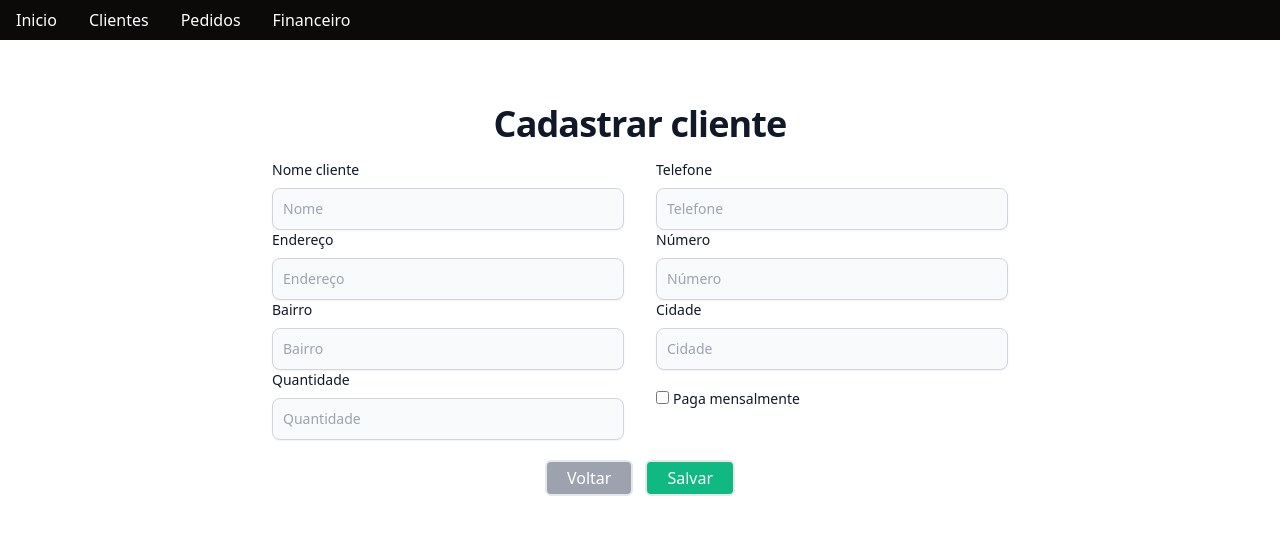
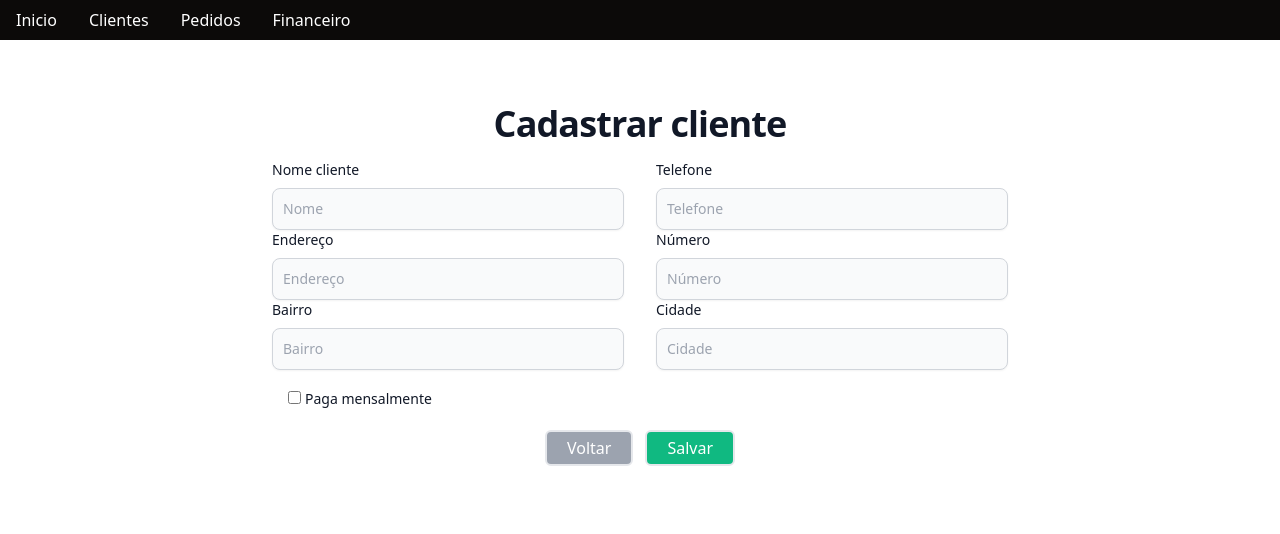
Before and after one commit to gabrielyvg/marmitech, a Next.js app in the folder front/: page /clientes/cadastrar-cliente in a window 1280 px wide. Shown: the top 534 px of the page. Built offline with nearby package versions, Linux system fonts and the light colour scheme.

Commit message:
refactor: removing quantity field and adding a missing td

```diff
--- a/front/src/pages/clientes/cadastrar-cliente.js
+++ b/front/src/pages/clientes/cadastrar-cliente.js
@@ -1,7 +1,6 @@
 import { useForm } from 'react-hook-form';
 import { useRouter } from 'next/router';
 import { clienteService } from '../../services/clienteService';
-import mockObj from '@/utils/mock';
 
 export default function CadastrarCliente() {
     const router = useRouter();
@@ -77,17 +76,7 @@ export default function CadastrarCliente() {
                                 {...register('cidade')}
                                 className='shadow-sm bg-gray-50 border border-gray-300 text-gray-900 text-sm rounded-lg focus:ring-primary-500 focus:border-primary-500 block w-full p-2.5' />
                         </div>
-                        <div className='mr-4'>
-                            <label htmlFor="quantidade" className="block mb-2 text-sm font-medium text-gray-900">Quantidade</label>
-                            <input type="text"
-                                name="quantidade"
-                                placeholder="Quantidade"
-                                {...register('quantidade')}
-                                className='shadow-sm bg-gray-50 border border-gray-300 text-gray-900 text-sm rounded-lg focus:ring-primary-500 focus:border-primary-500 block w-full p-2.5' />
-                        </div>
-
                         <div className='ml-4 mt-4'>
-
                             <input type="checkbox" id="paga_mensalmente" name="paga_mensalmente" className='mr-1' {...register('paga_mensalmente')}
                                 onChange={(e) => setValue('paga_mensalmente', e.target.checked)} />
                             <label htmlFor="paga_mensalmente" className="text-sm font-medium text-gray-900" >Paga mensalmente</label>
--- a/front/src/pages/clientes/index.js
+++ b/front/src/pages/clientes/index.js
@@ -50,6 +50,7 @@ export default function Clientes() {
                                         <td>{row.bairro}</td>
                                         <td>{row.cidade}</td>
                                         <td>{row.endereco}</td>
+                                        <td></td>
                                         <td>{row.paga_mensalmente === 1 ? 'SIM' : 'NÃO'}</td>
                                     </tr>
                                 ))
```
